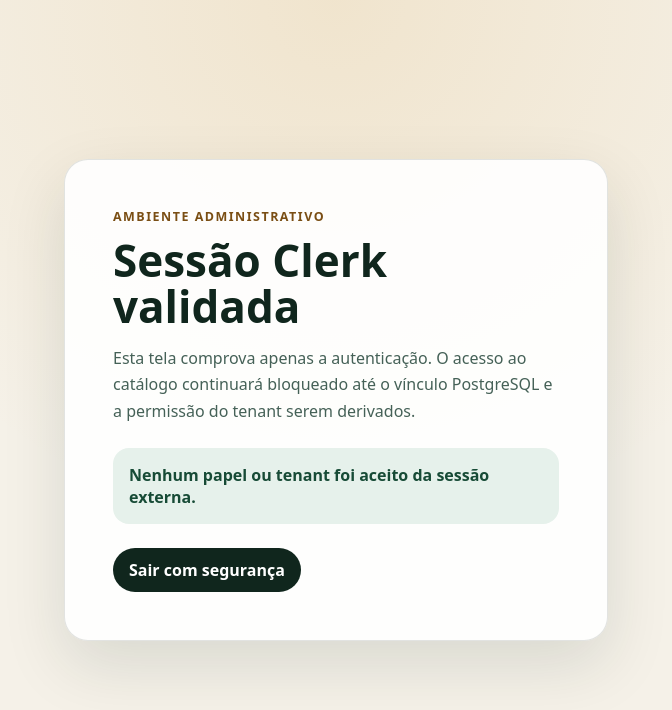
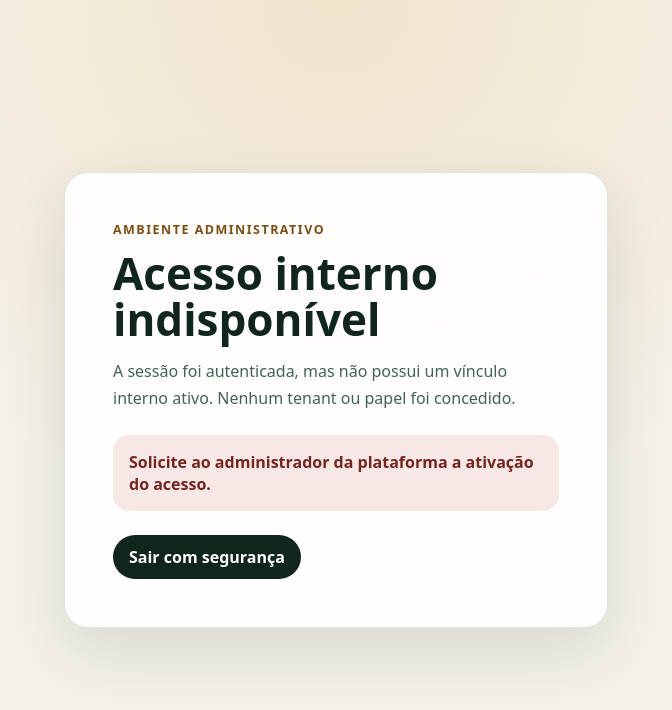
Before and after one commit to ProSystemDigital/cardapio-digital, a Next.js app: page /admin in a window 1280 px wide. Shown: the top 710 px of the page, without its empty margins (304-976 px from the left). Built offline with nearby package versions, Linux system fonts and the light colour scheme; no server answers; sample sign-in values are in the browser's storage.

Commit message:
feat(auth): exige vínculo interno na rota administrativa

```diff
--- a/app/admin/admin.module.scss
+++ b/app/admin/admin.module.scss
@@ -48,6 +48,15 @@
   font-weight: 600;
 }
 
+.deniedStatus {
+  margin-top: 1.5rem;
+  padding: 1rem;
+  border-radius: 1rem;
+  background: #f8e8e5;
+  color: #75251f;
+  font-weight: 600;
+}
+
 .actions {
   display: flex;
   justify-content: flex-start;
--- a/app/admin/page.tsx
+++ b/app/admin/page.tsx
@@ -1,18 +1,39 @@
 import { auth } from "@clerk/nextjs/server";
+import { resolveCurrentIdentity } from "../../data/authentication.server";
 import { SignOutButton } from "./sign-out-button";
 import styles from "./admin.module.scss";
 
 export default async function AdminPage() {
   await auth.protect();
+  const identity = await resolveCurrentIdentity();
+
+  if (identity.kind === "denied") {
+    return (
+      <main className={styles.page}>
+        <section className={styles.panel} aria-labelledby="admin-title">
+          <p className={styles.eyebrow}>Ambiente administrativo</p>
+          <h1 className={styles.title} id="admin-title">Acesso interno indisponível</h1>
+          <p className={styles.description}>
+            A sessão foi autenticada, mas não possui um vínculo interno ativo.
+            Nenhum tenant ou papel foi concedido.
+          </p>
+          <p className={styles.deniedStatus} role="status">
+            Solicite ao administrador da plataforma a ativação do acesso.
+          </p>
+          <div className={styles.actions}><SignOutButton /></div>
+        </section>
+      </main>
+    );
+  }
 
   return (
     <main className={styles.page}>
       <section className={styles.panel} aria-labelledby="admin-title">
         <p className={styles.eyebrow}>Ambiente administrativo</p>
-        <h1 className={styles.title} id="admin-title">Sessão Clerk validada</h1>
+        <h1 className={styles.title} id="admin-title">Identidade interna validada</h1>
         <p className={styles.description}>
-          Esta tela comprova apenas a autenticação. O acesso ao catálogo continuará
-          bloqueado até o vínculo PostgreSQL e a permissão do tenant serem derivados.
+          A sessão Clerk foi vinculada a um principal ativo no PostgreSQL. O acesso ao
+          catálogo continuará bloqueado até a permissão do tenant ser derivada.
         </p>
         <p className={styles.status} role="status">Nenhum papel ou tenant foi aceito da sessão externa.</p>
         <div className={styles.actions}><SignOutButton /></div>
--- a/data/authentication.server.ts
+++ b/data/authentication.server.ts
@@ -1,9 +1,15 @@
 import "server-only";
 
 import type { Pool } from "pg";
+import { Pool as PostgresPool } from "pg";
 import { AuthenticatedIdentityService } from "../application/authenticated-identity-service";
+import { AuthenticationRequiredError } from "../application/authenticated-identity-service";
 import { ClerkAuthenticationSessionGateway } from "./clerk-authentication-session-gateway";
 import { PostgresExternalIdentityLinkRepository } from "./postgres-external-identity-link-repository";
+
+export type CurrentIdentityResolution = { kind: "resolved" } | { kind: "denied" };
+
+let identityPool: Pool | null = null;
 
 export function createAuthenticatedIdentityService(pool: Pool): AuthenticatedIdentityService {
   return new AuthenticatedIdentityService(
@@ -11,3 +17,30 @@
     new PostgresExternalIdentityLinkRepository(pool),
   );
 }
+
+function getIdentityPool(): Pool | null {
+  const databaseUrl = process.env.DATABASE_URL?.trim();
+  if (!databaseUrl) return null;
+
+  identityPool ??= new PostgresPool({
+    connectionString: databaseUrl,
+    max: 3,
+    idleTimeoutMillis: 10_000,
+    connectionTimeoutMillis: 5_000,
+    allowExitOnIdle: true,
+  });
+  return identityPool;
+}
+
+export async function resolveCurrentIdentity(): Promise<CurrentIdentityResolution> {
+  const pool = getIdentityPool();
+  if (!pool) return { kind: "denied" };
+
+  try {
+    await createAuthenticatedIdentityService(pool).resolveTrustedIdentity();
+    return { kind: "resolved" };
+  } catch (error) {
+    if (error instanceof AuthenticationRequiredError) return { kind: "denied" };
+    throw error;
+  }
+}
```
Also changed, not shown: 9 other files (tests, documents, lock files or other folders).
